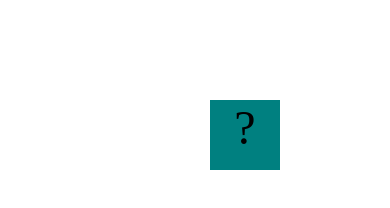
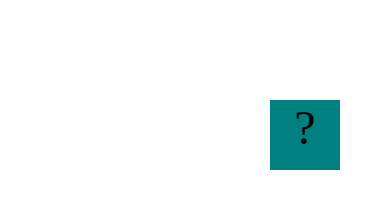
Before and after one commit to circuitflow2/circuitflow2.github.io, a plain HTML site: page projects/bouncing-box/index.html in a window 390 px wide. Drawn offline with Linux system fonts and the light colour scheme.

Commit message:
add bouncing box

```diff
--- a/projects/bouncing-box/index.html
+++ b/projects/bouncing-box/index.html
@@ -65,7 +65,6 @@
 			var positionX=0;
 			var score=0;
 			var speed=10
-			var toggle=0;
 			/*
 			This Function will be called 20 times/second. Each time it is called,
 			it should move the Box to a new location. If the box drifts off the screen
@@ -73,17 +72,13 @@
 			*/
 			function update() {
 				moveBoxTo(positionX);
-				if(positionX>boardWidth){
-				    toggle=1
+				if(positionX>boardWidth-box.width()){
+				    speed=-speed
 				}
 				if(positionX<-1){
-					toggle=0;
+					speed=-speed
 				}
-				if(toggle==0){
 				positionX=positionX+speed;
-				}else{
-				positionX-=speed
-				}
 			};
 
 			/*
@@ -93,7 +88,11 @@
 			*/
 			function handleBoxClick() {
 				positionX=0;
-				speed+=1
+				if(speed>0){
+					speed+=3
+				}else{
+				speed-=3
+				}
 				score+=1
 				changeBoxText(score)
 			};
```
